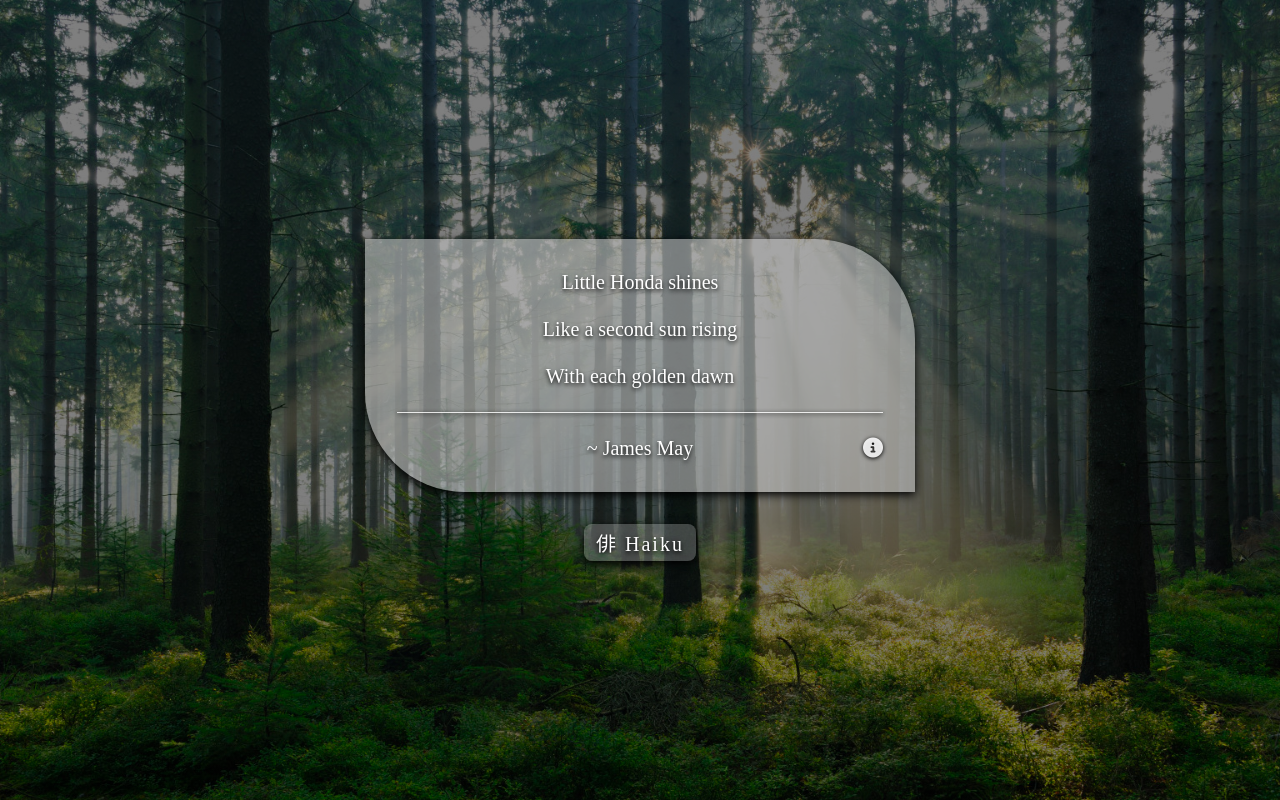
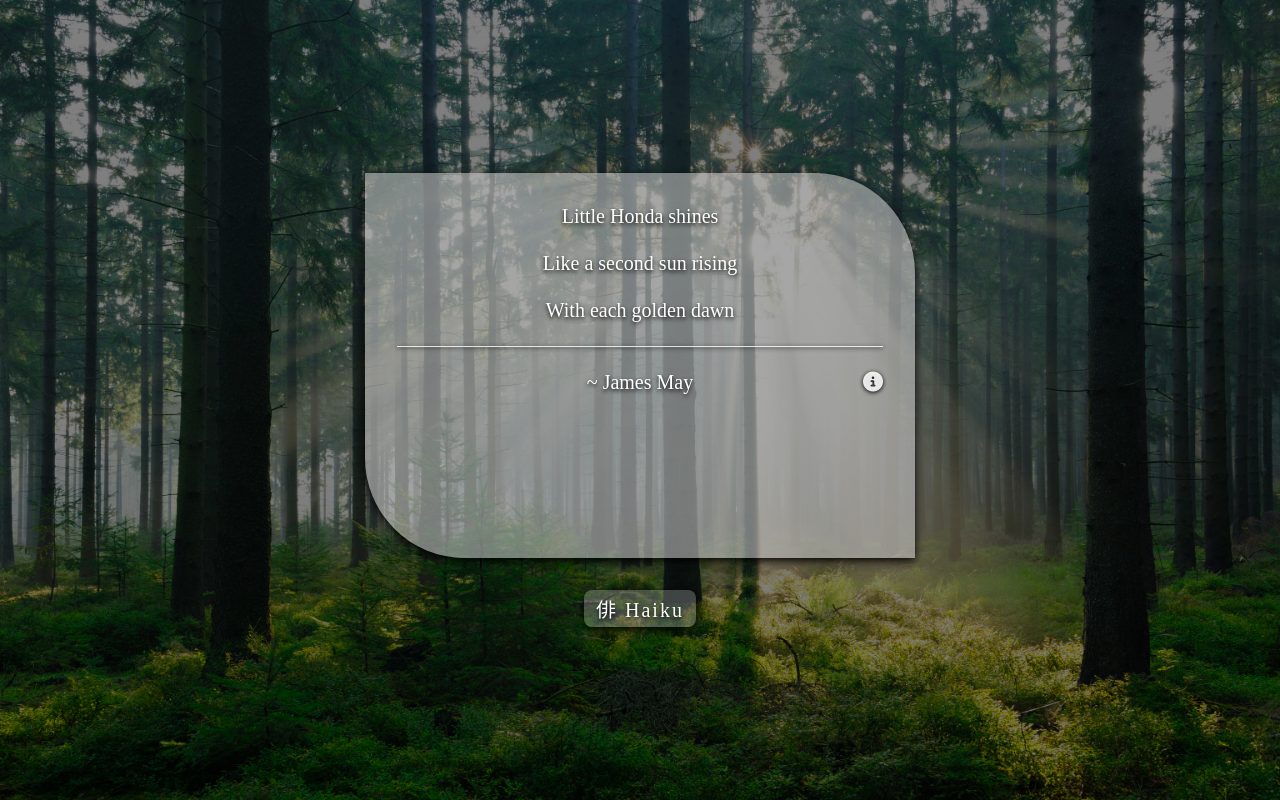
Before and after one commit to davemgj84/haiku, a React (Create React App) app: page / in a window 1280 px wide. Both pictures are taken after a click on the button "俳 Haiku". Built offline with nearby package versions, Linux system fonts and the light colour scheme; a web font is replaced by a local one.

Commit message:
Update animations

```diff
--- a/src/styles/Haiku.scss
+++ b/src/styles/Haiku.scss
@@ -7,7 +7,7 @@
   border-radius: 0 120px 0 120px;
   box-shadow: 0 3px 10px black;
   width: 700px;
-  transition: 0.5s ease-in-out;
+  height: 385px;
   animation: fadeIn 1s;
   hr {
     width: 100%;
@@ -16,7 +16,6 @@
     border: 1px solid rgba(255, 255, 255, 0.8);
     border-top: 0;
     box-shadow: 0 2px 4px black;
-    transition: 0.5s ease-in-out;
   }
   p {
     font-family: "Eagle Lake", cursive;
@@ -25,7 +24,7 @@
     text-shadow: 0 3px 5px black;
     margin-top: 0;
     margin-bottom: 2rem;
-    transition: 0.5s ease-in-out;
+    animation: fadeIn 1s;
   }
   .author-and-info {
     display: flex;
```
